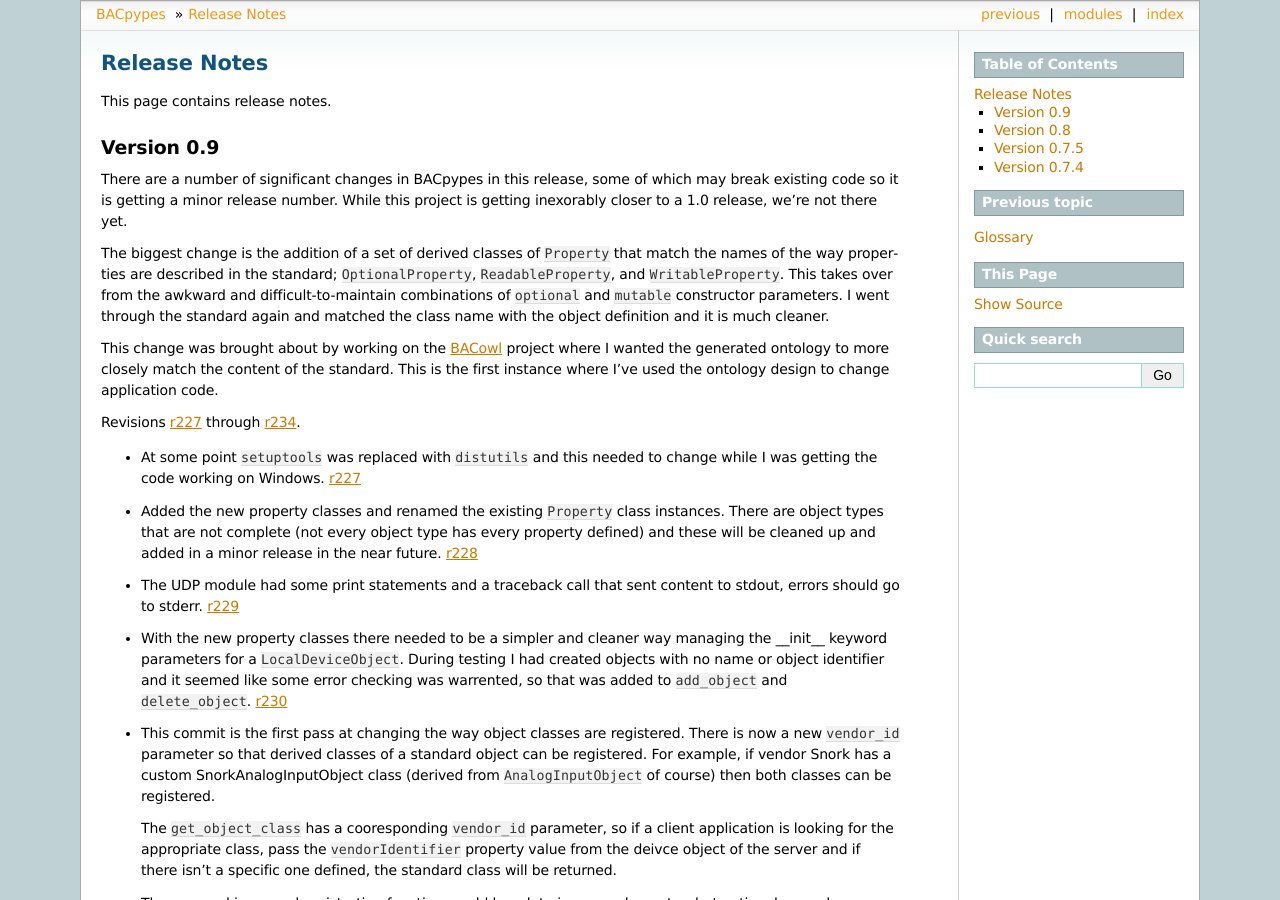
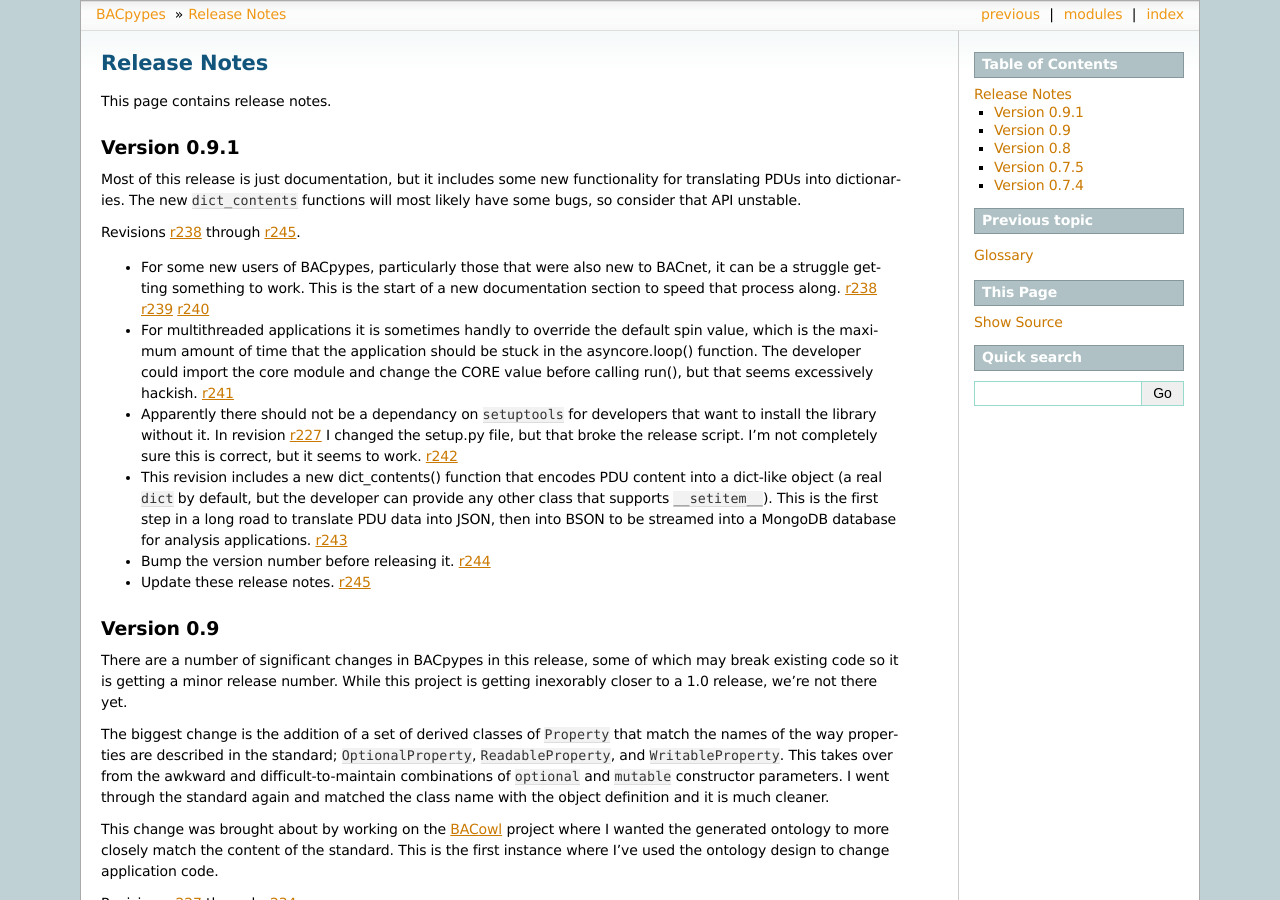
Before and after one commit to giuseppebattista/bacpypessample, a Sphinx documentation site: the page built from docs/source/releasenotes.rst, in a window 1280 px wide and 900 px high. Built offline with Sphinx 7.4.7, drawn with Linux system fonts in a browser that asks for light colours.

Commit message:
update release notes for 0.9.1

```diff
--- a/docs/source/releasenotes.rst
+++ b/docs/source/releasenotes.rst
@@ -4,6 +4,49 @@ Release Notes
 =============
 
 This page contains release notes.
+
+Version 0.9.1
+-------------
+
+Most of this release is just documentation, but it includes some new functionality
+for translating PDUs into dictionaries.  The new ``dict_contents`` functions will
+most likely have some bugs, so consider that API unstable.
+
+Revisions `r238 <http://sourceforge.net/p/bacpypes/code/238>`_
+through `r245 <http://sourceforge.net/p/bacpypes/code/245>`_.
+
+* For some new users of BACpypes, particularly those that were also new to BACnet,
+  it can be a struggle getting something to work.  This is the start of a new
+  documentation section to speed that process along.
+  `r238 <http://sourceforge.net/p/bacpypes/code/238>`_
+  `r239 <http://sourceforge.net/p/bacpypes/code/239>`_
+  `r240 <http://sourceforge.net/p/bacpypes/code/240>`_
+
+* For multithreaded applications it is sometimes handly to override the default
+  spin value, which is the maximum amount of time that the application should
+  be stuck in the asyncore.loop() function.  The developer could import the
+  core module and change the CORE value before calling run(), but that seems
+  excessively hackish.
+  `r241 <http://sourceforge.net/p/bacpypes/code/241>`_
+
+* Apparently there should not be a dependancy on ``setuptools`` for developers that
+  want to install the library without it.  In revision `r227 <http://sourceforge.net/p/bacpypes/code/227>`_
+  I changed the setup.py file, but that broke the release script.  I'm not
+  completely sure this is correct, but it seems to work.
+  `r242 <http://sourceforge.net/p/bacpypes/code/242>`_
+
+* This revision includes a new dict_contents() function that encodes PDU content
+  into a dict-like object (a real ``dict`` by default, but the developer can provide
+  any other class that supports ``__setitem__``).  This is the first step in a long
+  road to translate PDU data into JSON, then into BSON to be streamed into a
+  MongoDB database for analysis applications.
+  `r243 <http://sourceforge.net/p/bacpypes/code/243>`_
+
+* Bump the version number before releasing it.
+  `r244 <http://sourceforge.net/p/bacpypes/code/244>`_
+
+* Update these release notes.
+  `r245 <http://sourceforge.net/p/bacpypes/code/245>`_
 
 Version 0.9
 -----------
@@ -107,7 +150,6 @@ through `r226 <http://sourceforge.net/p/bacpypes/code/226>`_.
 * Bump the minor version number.
   `r226 <http://sourceforge.net/p/bacpypes/code/226>`_
 
-
 Version 0.7.5
 -------------
 
```
